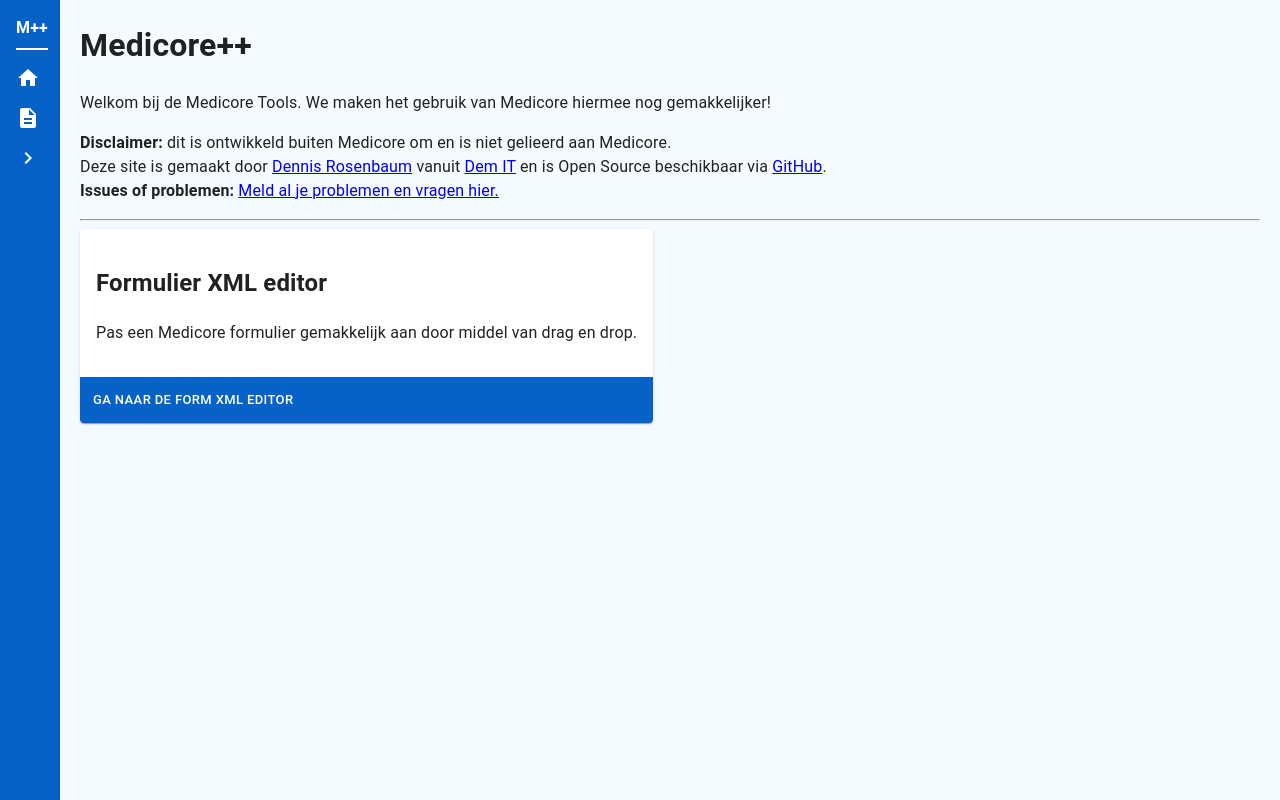
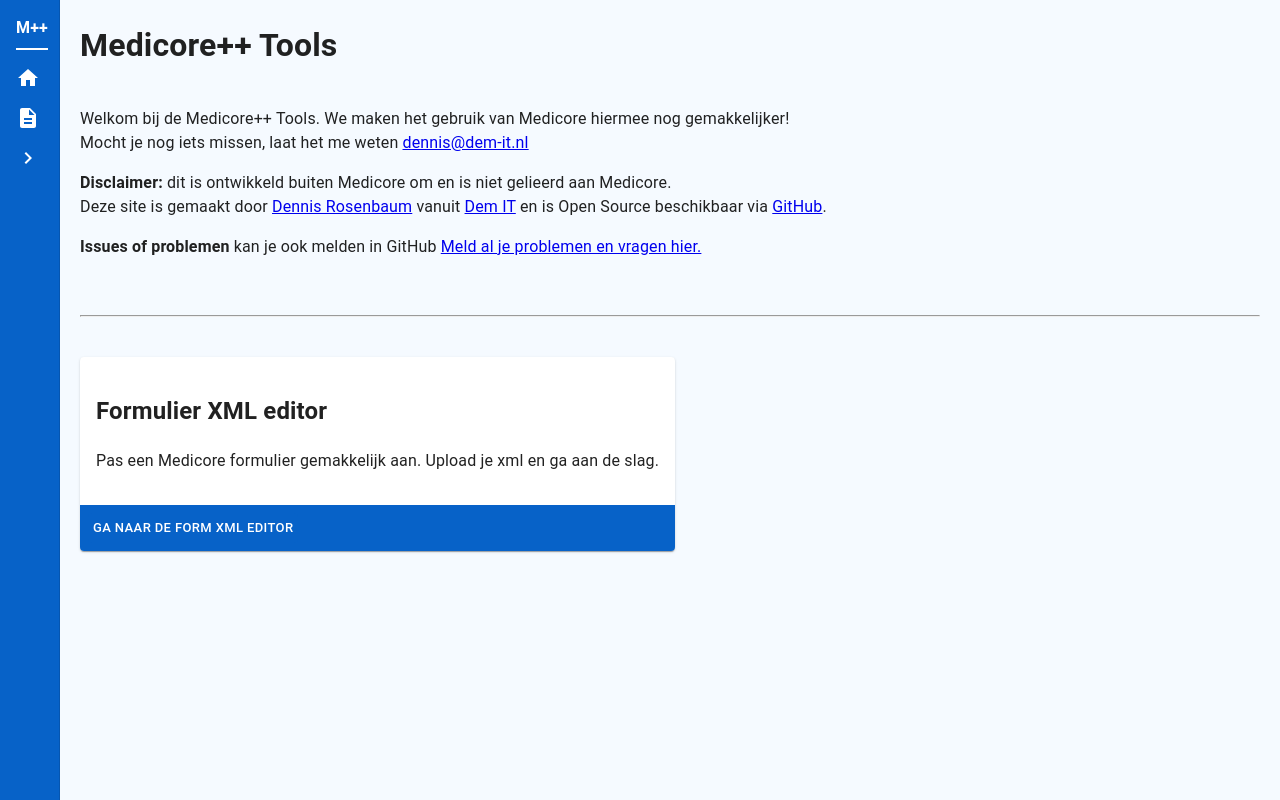
Before and after one commit to dem-it/medicore-tools, a React (Create React App) app: page / in a window 1280 px wide. Built offline with nearby package versions, Linux system fonts and the light colour scheme.

Commit message:
Update text and small bugfix

```diff
--- a/src/App.tsx
+++ b/src/App.tsx
@@ -1,4 +1,4 @@
-import { Button, Card, CardActions, CardContent, Grid2 } from '@mui/material';
+import { Button, Card, CardActions, CardContent, Grid2, Stack } from '@mui/material';
 import { useState } from 'react';
 import { BrowserRouter, Link, Route, Routes } from 'react-router-dom';
 import './App.css';
@@ -32,17 +32,22 @@
 function Index() {
   return (
     <>
-      <h1>Medicore++</h1>
+      <h1>Medicore++ Tools</h1>
+      <Stack spacing={5} direction='column'>
+        <div>
           <p>
-        Welkom bij de Medicore Tools. We maken het gebruik van Medicore hiermee nog gemakkelijker!
+            Welkom bij de Medicore++ Tools. We maken het gebruik van Medicore hiermee nog gemakkelijker!
+            <br />Mocht je nog iets missen, laat het me weten <a href="mailto:dennis@dem-it.nl">dennis@dem-it.nl</a>
           </p>
           <p>
             <b>Disclaimer:</b> dit is ontwikkeld buiten Medicore om en is niet gelieerd aan Medicore.
             <br />
             Deze site is gemaakt door <a href='https://www.linkedin.com/in/dennis-rosenbaum/' target='_blank' rel='noreferrer'>Dennis Rosenbaum</a> vanuit <a href='https://www.dem-it.nl' target='_blank' rel='noreferrer'>Dem IT</a> en is Open Source beschikbaar via <a href='https://github.com/dem-it/medicore-tools' target='_blank' rel='noreferrer'>GitHub</a>.
-        <br />
-        <b>Issues of problemen:</b> <a href='https://github.com/dem-it/medicore-tools/issues' target='_blank' rel='noreferrer'>Meld al je problemen en vragen hier.</a>
           </p>
+          <p>
+            <b>Issues of problemen</b> kan je ook melden in GitHub <a href='https://github.com/dem-it/medicore-tools/issues' target='_blank' rel='noreferrer'>Meld al je problemen en vragen hier.</a>
+          </p>
+        </div>
         <hr />
         <Grid2 container spacing={2}>
           <Grid2>
@@ -50,7 +55,7 @@
               <CardContent>
                 <h2>Formulier XML editor</h2>
                 <p>
-                Pas een Medicore formulier gemakkelijk aan door middel van drag en drop.
+                  Pas een Medicore formulier gemakkelijk aan. Upload je xml en ga aan de slag.
                 </p>
               </CardContent>
               <CardActions>
@@ -61,7 +66,7 @@
             </Card>
           </Grid2>
         </Grid2>
-
+      </Stack>
     </>
   )
 }
--- a/src/form-xml-editor/Properties.tsx
+++ b/src/form-xml-editor/Properties.tsx
@@ -92,6 +92,17 @@
       case 'collection-tabs':
         childElement.name = 'collection'
         childElement.attributes = GetDefaultProperties('tab')
+
+        const subChildElement: FormElement = {
+          index: selectedElement!.index + 2,
+          name: `fixedtext`,
+          path: `${selectedElement!.path}/1`,
+          attributes: GetDefaultProperties("fixedtext")
+        }
+        childElement.children = [
+          subChildElement
+        ]
+
         break
 
       default:
--- a/src/form-xml-editor/ResultXmlElement/HighOrderComponent/AddDivider.tsx
+++ b/src/form-xml-editor/ResultXmlElement/HighOrderComponent/AddDivider.tsx
@@ -55,11 +55,21 @@
         console.log("new element")
 
         if (newElement === "collection-tabs") {
+            const subChildElement: FormElement = {
+                index: currentElement.index + 2,
+                name: `fixedtext`,
+                path: `${props.path}/0`,
+                attributes: GetDefaultProperties("fixedtext")
+            }
+
             const childElement: FormElement = {
                 index: currentElement.index + 2,
-                name: `tab`,
+                name: `collection`,
                 path: `${props.path}/0`,
-                attributes: GetDefaultProperties("tab")
+                attributes: GetDefaultProperties("tab"),
+                children: [
+                    subChildElement
+                ]
             }
             formElement.children = [
                 childElement
@@ -146,7 +156,7 @@
                 <div style={{
                     padding: '10px',
                     width: '300px',
-                    minHeight: '500px',
+                    height: '450px'
                 }}>
                     <h3>Voeg een element toe</h3>
                     <Stack spacing={2} direction='column'>
@@ -154,6 +164,7 @@
                             fullWidth
                             disablePortal
                             options={sortedOptions}
+                            ListboxProps={{ style: { maxHeight: '300px' } }}
                             onChange={(_, value) => value && optionSelected(value.value)}
                             renderInput={(params) => <TextField {...params} label="Selecteer" />} />
 
```
Lines whose indentation alone changed are shown as unchanged.
